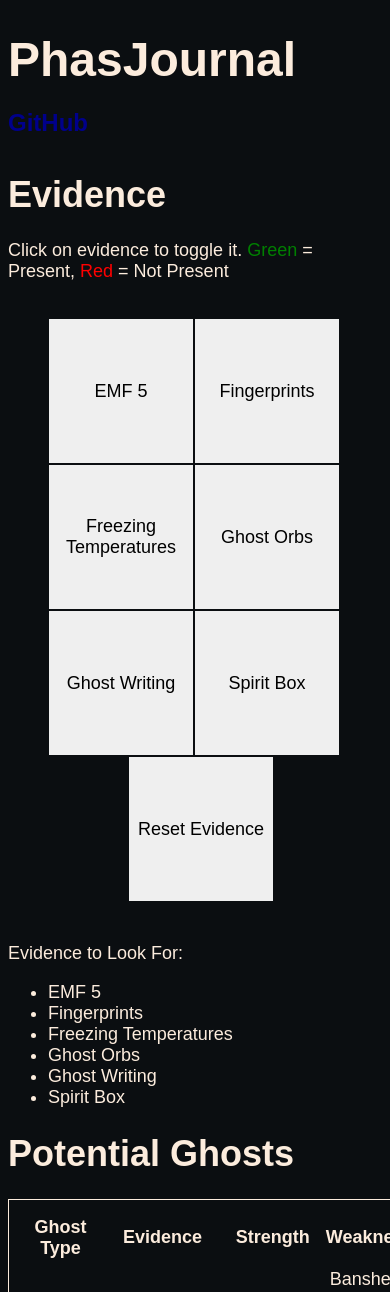
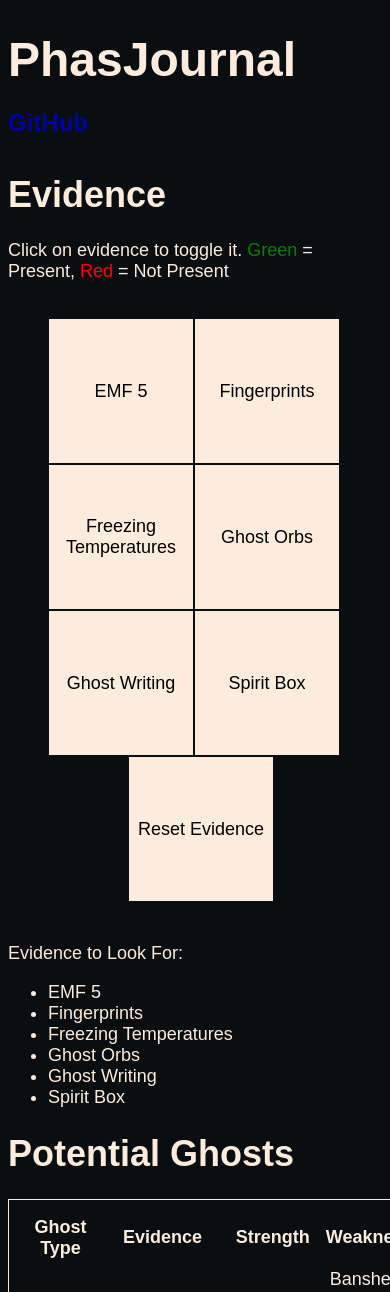
Before and after one commit to MysteryBlokHed/phasjournal, a Vue app: page / in a window 390 px wide. Shown: the top 1292 px of the page. Built offline with nearby package versions, Linux system fonts and the light colour scheme.

Commit message:
Tweak colours for mobile

```diff
--- a/src/App.vue
+++ b/src/App.vue
@@ -105,7 +105,7 @@ h1 {
 }
 
 h1 a {
-  color: darkblue;
+  color: #00a;
   text-decoration: none;
   font-size: 1.5rem;
 }
--- a/src/components/EvidenceSelector.vue
+++ b/src/components/EvidenceSelector.vue
@@ -15,7 +15,7 @@
         </button>
       </li>
       <li>
-        <button @click="resetEvidence">Reset Evidence</button>
+        <button @click="resetEvidence" class="neutral">Reset Evidence</button>
       </li>
     </ul>
   </div>
@@ -139,6 +139,10 @@ button.present {
 button.not-present {
   background-color: red;
 }
+
+button.neutral {
+  background-color: #fcecdd;
+}
 </style>
 <style scoped>
 ul.evidence-types {
```
